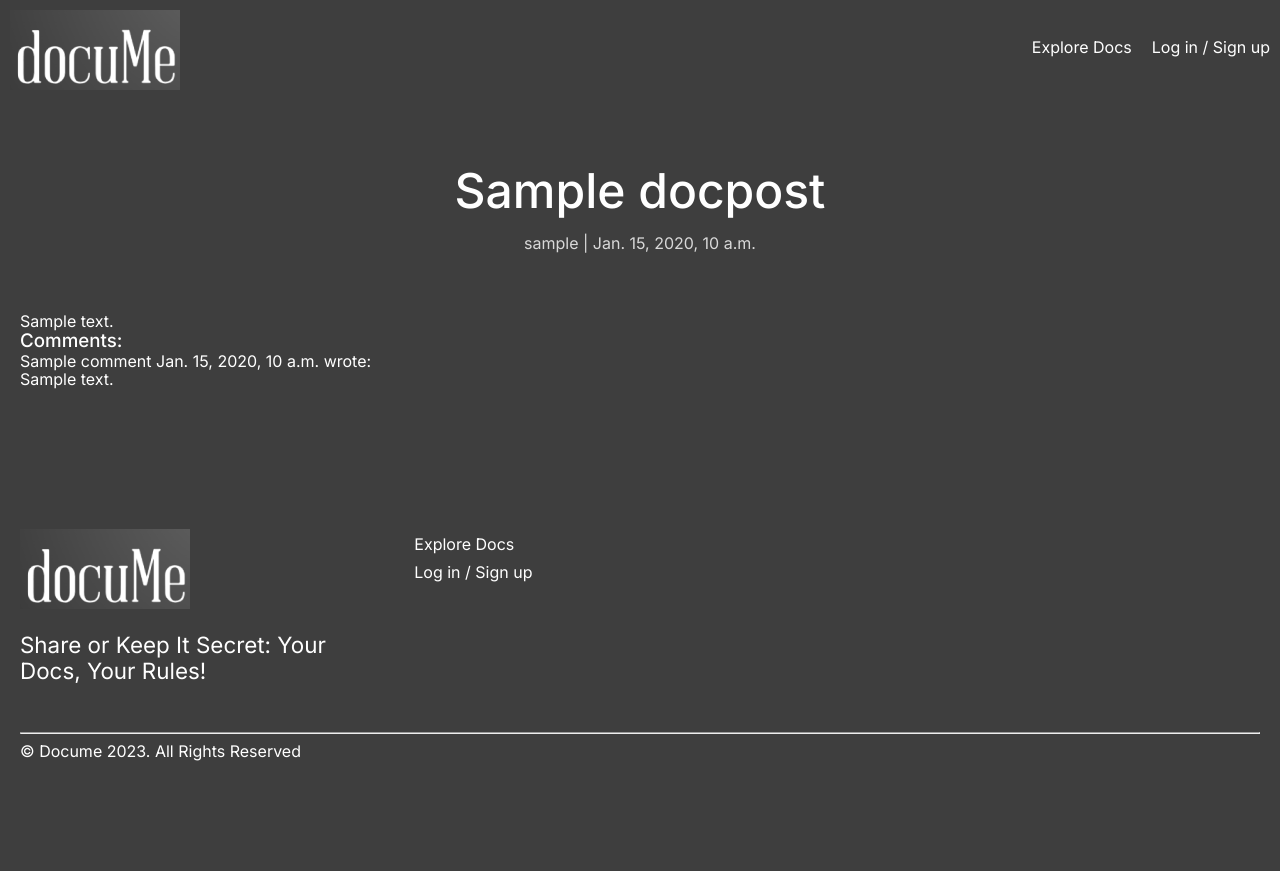
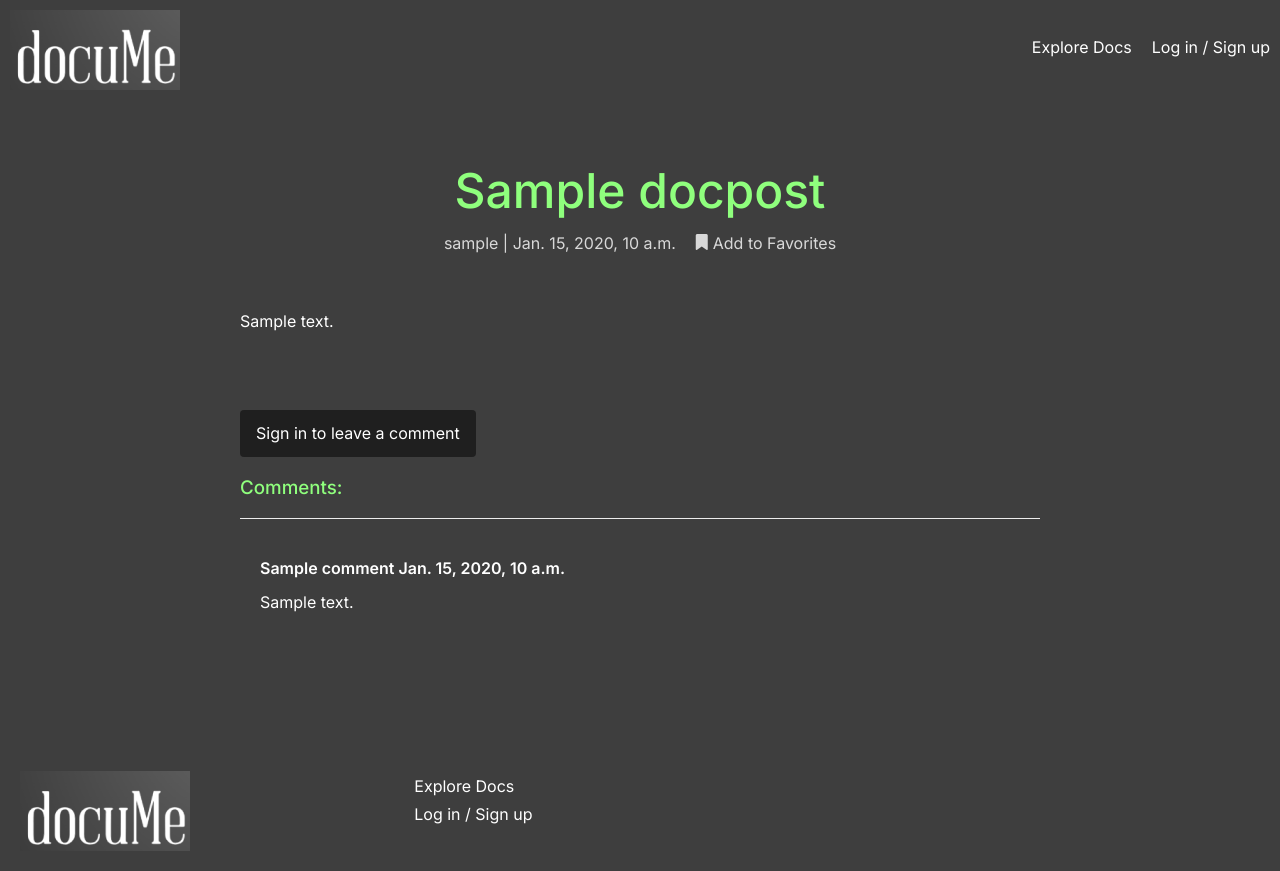
Before and after one commit to saamauro92/docume, a Django app: a page that uses templates/docpost_detail.html in a window 1280 px wide. Shown: the top 871 px of the page. Before the commit the page ends 761 px from the top, so only its background shows below. Run offline with Django 3.2, Linux system fonts and the light colour scheme; tables that the repository leaves empty hold one stand-in row (values such as "Sample post"); some libraries are stand-ins or nearby versions.

Commit message:
Add content in the center, improve stylings from comments, add icon in favourites button

```diff
--- a/static/css/style.css
+++ b/static/css/style.css
@@ -1012,6 +1012,9 @@ form button[type=submit]:hover {
 .detail-page .header {
   margin-bottom: 60px;
 }
+.detail-page .header .post-title {
+  color: #8FFF7D;
+}
 .detail-page .header .post-title,
 .detail-page .header .post-subtitle {
   text-align: center;
@@ -1022,6 +1025,24 @@ form button[type=submit]:hover {
 .detail-page .header .post-subtitle {
   margin-top: 15px;
   opacity: 0.8;
+  display: flex;
+  justify-content: center;
+  gap: 20px;
+}
+.detail-page .header .post-subtitle .add-favourites {
+  display: flex;
+  gap: 5px;
+}
+.detail-page .header .post-subtitle .add-favourites:hover {
+  opacity: 0.8;
+}
+.detail-page .card-body,
+.detail-page .comments {
+  margin: 0 auto;
+  max-width: 800px;
+}
+.detail-page .card-body {
+  margin-bottom: 40px;
 }
 .detail-page .card-body p,
 .detail-page .card-body ul,
@@ -1041,6 +1062,37 @@ form button[type=submit]:hover {
 }
 .detail-page .card-body a {
   text-decoration: underline !important;
+}
+.detail-page .comments .title {
+  color: #8FFF7D;
+  margin-top: 20px;
+  padding-bottom: 20px;
+  border-bottom: 1px solid rgba(255, 255, 255, 0.9);
+}
+.detail-page .comments .comment-form {
+  padding-top: 20px;
+}
+.detail-page .comments .comment-form .posting-as {
+  margin-top: 20px;
+}
+.detail-page .comments .comment-form .posting-as i {
+  color: #8FFF7D;
+}
+.detail-page .comments .comment-form .sign-in {
+  margin-top: 20px;
+}
+.detail-page .comments .comments-list {
+  padding-top: 20px;
+}
+.detail-page .comments .comments-list .comment-body {
+  padding: 20px;
+  border-radius: 4px;
+}
+.detail-page .comments .comments-list .comment-body .comment-heading {
+  font-weight: 600;
+}
+.detail-page .comments .comments-list .comment-body .text {
+  padding-top: 15px;
 }
 
 .create-post {
--- a/static/css/style.scss
+++ b/static/css/style.scss
@@ -466,7 +466,6 @@ form {
           opacity: 0.8;
         }
       }
-
     }
   }
 
@@ -501,7 +500,7 @@ form {
 //----------------------------------- EXPLORE.html
 
 .explore-page {
-   padding: 60px 20px 40px 20px;
+  padding: 60px 20px 40px 20px;
   .heading {
     text-align: center;
     font-size: 3rem;
@@ -782,7 +781,6 @@ form {
   }
 }
 
-
 //----------------------------------- DOCPOST_DETAIL.html
 
 .detail-page {
@@ -790,6 +788,9 @@ form {
 
   .header {
     margin-bottom: 60px;
+    .post-title {
+      color: $primary;
+    }
     .post-title,
     .post-subtitle {
       text-align: center;
@@ -802,7 +803,23 @@ form {
     .post-subtitle {
       margin-top: 15px;
       opacity: 0.8;
+      display: flex;
+      justify-content: center;
+      gap: 20px;
+
+      .add-favourites {
+        display: flex;
+        gap: 5px;
+        &:hover {
+          opacity: 0.8;
+        }
+      }
     }
+  }
+  .card-body,
+  .comments {
+    margin: 0 auto;
+    max-width: 800px;
   }
 
   .card-body {
@@ -824,6 +841,43 @@ form {
     }
     a {
       text-decoration: underline !important;
+    }
+    margin-bottom: 40px;
+  }
+
+  .comments {
+    .title {
+      color: $primary;
+      margin-top: 20px;
+      padding-bottom: 20px;
+      border-bottom: 1px solid rgba(255, 255, 255, 0.9);
+    }
+    .comment-form {
+      padding-top: 20px;
+      .posting-as {
+        margin-top: 20px;
+      }
+
+      .posting-as i {
+        color: $primary;
+      }
+
+      .sign-in {
+        margin-top: 20px;
+      }
+    }
+    .comments-list {
+      padding-top: 20px;
+      .comment-body {
+        padding: 20px;
+        border-radius: 4px;
+        .comment-heading {
+          font-weight: 600;
+        }
+        .text {
+          padding-top: 15px;
+        }
+      }
     }
   }
 }
--- a/templates/docpost_detail.html
+++ b/templates/docpost_detail.html
@@ -2,53 +2,52 @@
 {% load crispy_forms_tags %}
 
 <section class="detail-page container">
+    <!-- POST CONTENT -->
     <div class="header">
         <h1 class="post-title">{{ docpost.title }}</h1>
-        <p class="post-subtitle">{{ docpost.author }} | {{ docpost.created_on }}</p>
-        {% if user.is_authenticated and docpost.author != user and docpost.public %}
-        <a href="{% url 'add_to_favorites' docpost.id %}">Add to Favorites</a>
-          {% endif %}
+    <p class="post-subtitle">{{ docpost.author }} | {{ docpost.created_on }}
+        <a href="{% url 'add_to_favorites' docpost.id %}" class="add-favourites">
+        <i class="fas fa-bookmark"></i>Add to Favorites</a>
+     </p>
     </div>
-
         <div class="card-body">
             <p class="card-text ">
                 {{ docpost.content | safe }}
             </p>
         </div>
-
-
+    <!-- COMMENTS -->
         <div class="comments">
-            <h3>Comments:</h3>
-
-            <div>
+            <div class="comment-form">
                 {% if user.is_authenticated %}
                 <h3>Leave a comment:</h3>
-                <p>Posting as: {{ user.username }}</p>
                 <form method="post" style="margin-top: 1.3em;">
-                    {{ comment_form  }}
+                    {{ comment_form.body  }}
                     {% csrf_token %}
+                    <p class="posting-as">Posting as: <i>{{ user.username }} </i> </p>
                     <button type="submit" class="button ">Submit</button>
                 </form>
+                {% else %}
+                <div class="sign-in">
+                    <a href="{% url 'account_login' %}" class="button">Sign in to leave a comment</a>
+                </div>
                 {% endif %}
-
             </div>
-
-            <div class="">
+            <h3 class="title">Comments:</h3>
+            <div class="comments-list">
                 {% for comment in comments %}
-                <div class="comments">
-                    <p class="">
+                <div class="comment-body">
+                    <p class="comment-heading">
                         {{ comment.name }}
                             {{ comment.created_on }}
-                        </span> wrote:
+                        </span>
                     </p>
-
-                    {{ comment.body | linebreaks }}
+                    <div class="text">
+                        {{ comment.body | linebreaks }}
+                    </div>
                 </div>
                 {% endfor %}
             </div>
         </div>
-
-
 </section>
 
 {% endblock content %}
```
Also changed, not shown: 1 other file.
